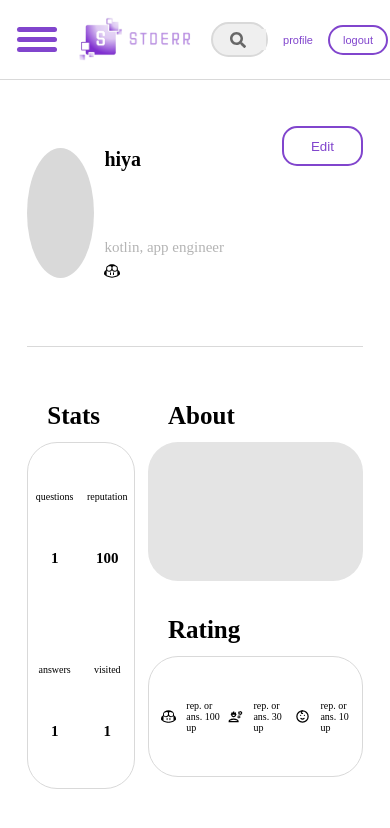
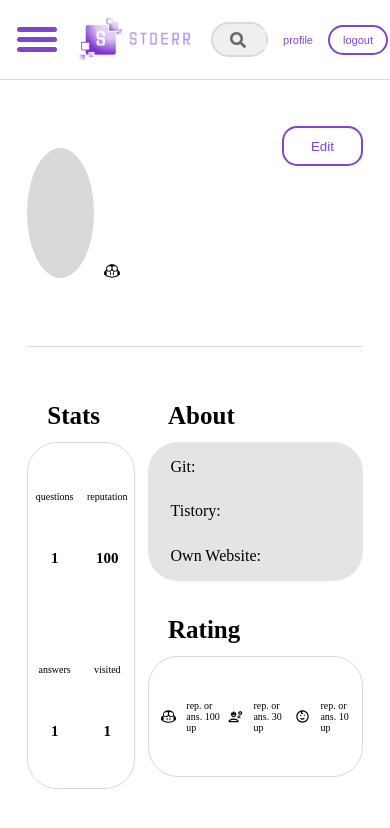
Before and after one commit to 1-yuna/STDERR, a React (Vite) app in the folder Project-Stderr/frontend/: page /my in a window 390 px wide. Shown: the top 828 px of the page. Built offline with nearby package versions, Linux system fonts and the light colour scheme.

Commit message:
[style] MyPage 반응형 UI 및 edit 기능 구현 완료

```diff
--- a/Project-Stderr/frontend/src/components/Bar/TopBar.jsx
+++ b/Project-Stderr/frontend/src/components/Bar/TopBar.jsx
@@ -143,7 +143,8 @@ const DivBox = styled.div`
 const ButtonBox = styled.div`
   display: flex;
   justify-content: space-evenly;
-  width: 250px;
+  width: 220px;
+
   @media (max-width: 768px) {
     width: fit-content;
   }
--- a/Project-Stderr/frontend/src/pages/MyPage.jsx
+++ b/Project-Stderr/frontend/src/pages/MyPage.jsx
@@ -62,6 +62,7 @@ const EditButton = styled.button`
   transition:
     background-color 0.3s,
     color 0.3s;
+
   &:hover {
     background-color: #8145cd;
     color: #ffffff;
@@ -100,9 +101,12 @@ const InfoBox = styled.div`
   }
 `;
 
-const Name = styled.div`
+const Name = styled.input`
   font-size: 30px;
   font-weight: 900;
+  border-bottom: ${(props) =>
+    props.isEditable ? "1px solid #747474" : "none"};
+  background-color: #fff;
 
   @media (max-width: 1070px) {
     font-size: 20px;
@@ -117,10 +121,14 @@ const NotName = styled.div`
   height: 40px;
 `;
 
-const Oneliner = styled.div`
+const Oneliner = styled.input`
   white-space: nowrap;
   font-size: 15px;
   color: #b4b4b4;
+  width: 300px;
+  border-bottom: ${(props) =>
+    props.isEditable ? "1px solid #747474" : "none"};
+  background-color: #fff;
 `;
 
 const ProfileContainer = styled.div`
@@ -212,11 +220,52 @@ const DivBox5 = styled.div`
   height: 70%;
 `;
 
-const AboutBox = styled.div`
+const AboutContainer = styled.div`
+  display: flex;
+  justify-content: center;
+  align-items: center;
   width: 100%;
   height: 40%;
   border-radius: 30px;
   background-color: #e4e4e4;
+  padding: 0 0%;
+`;
+
+const AboutBox = styled.div`
+  display: flex;
+  flex-direction: column;
+  justify-content: space-between;
+  width: calc(100% - 45px);
+  height: calc(100% - 25px);
+  border: none;
+  outline: none;
+  resize: none;
+`;
+
+const AddressContainer = styled.div`
+  display: flex;
+  align-items: center;
+  width: 100%;
+  height: 25px;
+`;
+
+const AddressName = styled.div`
+  width: fit-content;
+  height: fit-content;
+`;
+
+const Address = styled.input`
+  flex-grow: 1;
+  width: calc(100% - 110px);
+  height: 100%;
+  margin-left: 10px;
+  border-bottom: ${(props) =>
+    props.isEditable ? "1px solid #747474" : "none"};
+  background-color: #e4e4e4;
+
+  &:disabled {
+    background-color: #e4e4e4;
+  }
 `;
 
 const DivBox6 = styled.div`
@@ -253,6 +302,12 @@ const RankStd = styled.div`
 `;
 
 function MyPage() {
+  const [isEditable, setIsEditable] = useState(false);
+
+  const handleEditClick = () => {
+    setIsEditable(!isEditable);
+  };
+
   return (
     <MyPageBackground>
       <Helmet>
@@ -264,15 +319,17 @@ function MyPage() {
         <DivBox1>
           <ProfileCir />
           <InfoBox>
-            <Name>hiya</Name>
+            <Name isEditable={isEditable}></Name>
             <NotName>
-              <Oneliner>kotlin, app engineer</Oneliner>
+              <Oneliner isEditable={isEditable}></Oneliner>
               <GradeSymbolAI size={16} />
             </NotName>
           </InfoBox>
         </DivBox1>
         <DivBox2>
-          <EditButton>Edit</EditButton>
+          <EditButton onClick={handleEditClick}>
+            {isEditable ? "Save" : "Edit"}
+          </EditButton>
         </DivBox2>
       </ProfileContainer>
       <StatContainer>
@@ -300,7 +357,22 @@ function MyPage() {
         <DivBox4>
           <BoxName>About</BoxName>
           <DivBox5>
-            <AboutBox></AboutBox>
+            <AboutContainer>
+              <AboutBox>
+                <AddressContainer>
+                  <AddressName>Git: </AddressName>
+                  <Address isEditable={isEditable} disabled={!isEditable} />
+                </AddressContainer>
+                <AddressContainer>
+                  <AddressName>Tistory: </AddressName>
+                  <Address isEditable={isEditable} disabled={!isEditable} />
+                </AddressContainer>
+                <AddressContainer>
+                  <AddressName>Own Website: </AddressName>
+                  <Address isEditable={isEditable} disabled={!isEditable} />
+                </AddressContainer>
+              </AboutBox>
+            </AboutContainer>
             <DivBox6>
               <BoxName>Rating</BoxName>
               <RatingBox>
```
